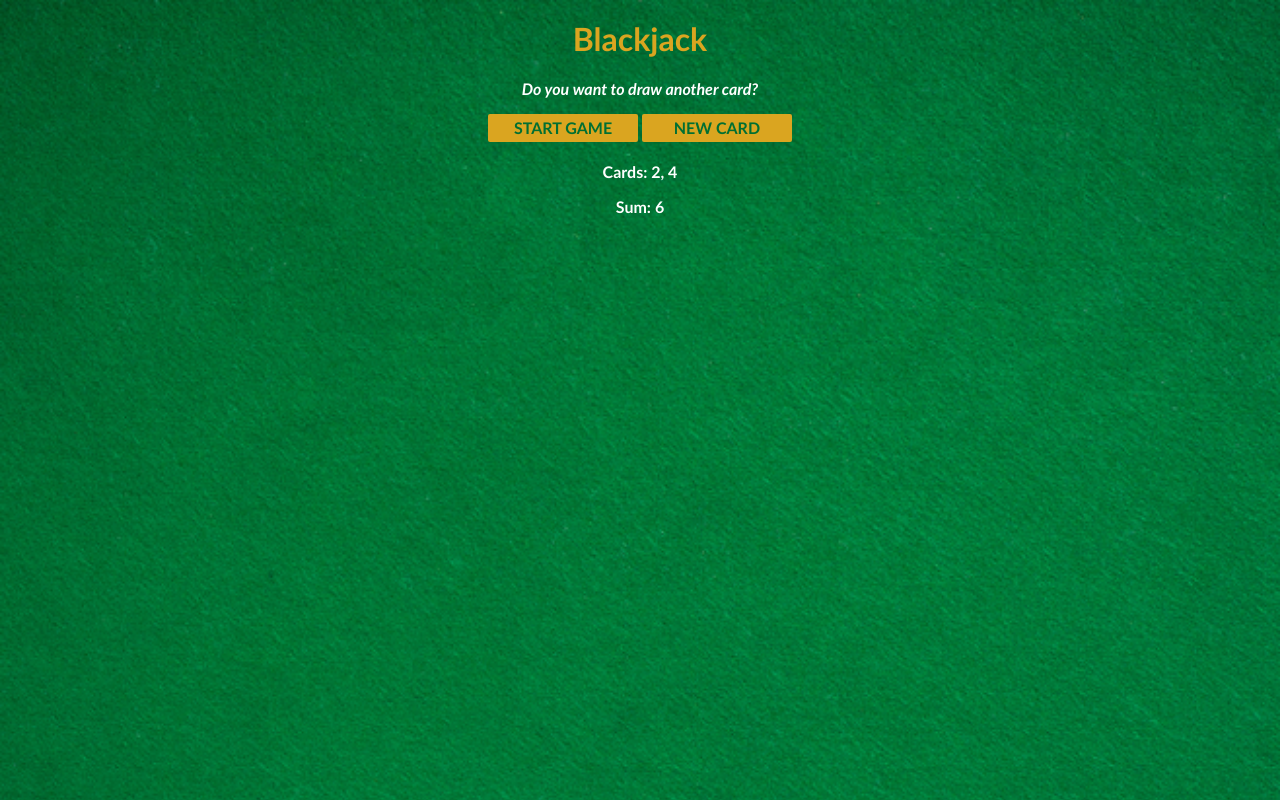
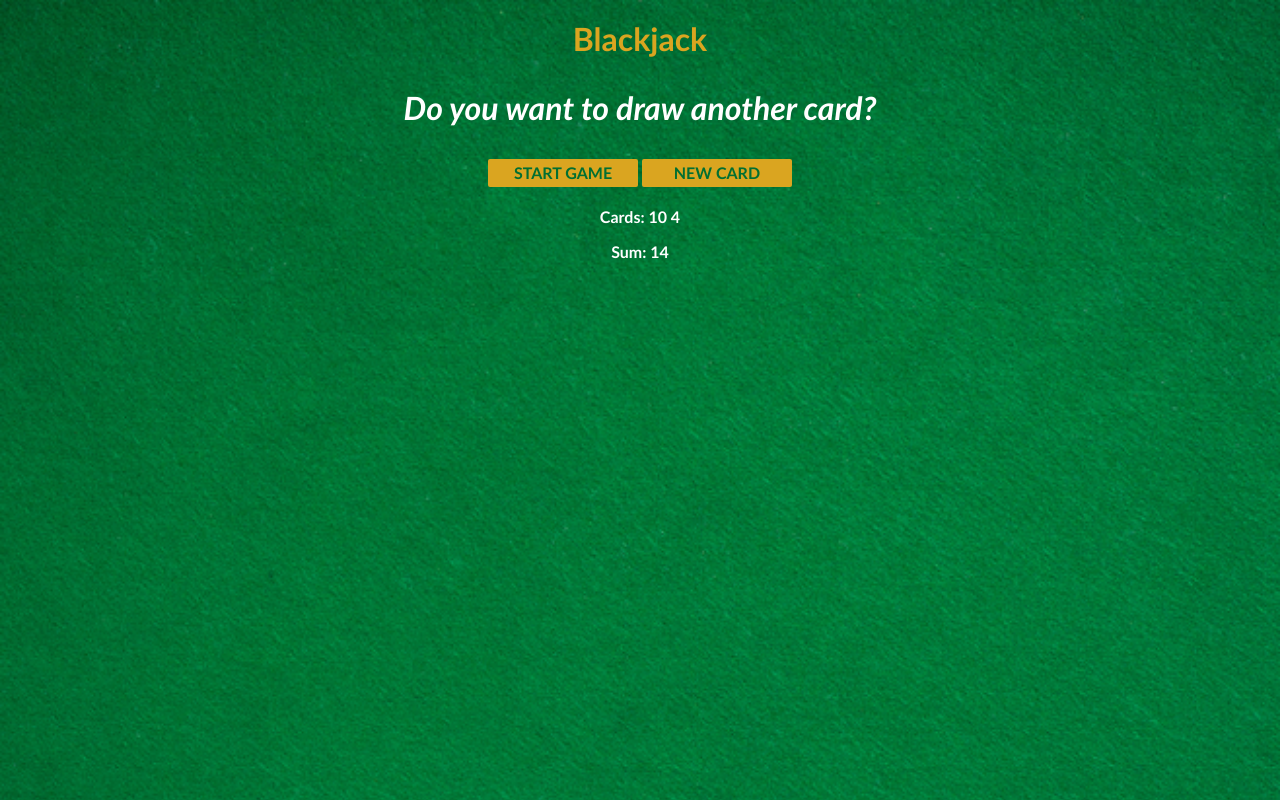
Before and after one commit to cstitches/blackjack, a plain HTML site: page index.html in a window 1280 px wide. Both pictures are taken after a click on the button "START GAME". Drawn offline with nearby package versions, Linux system fonts and the light colour scheme.

Commit message:
Add function to generate random card. Move variables determining starting hand to startGame function. Update newCard function to control when it can be used.

```diff
--- a/blackjack.js
+++ b/blackjack.js
@@ -1,4 +1,4 @@
-// HTML elements
+// VARIABLES: HTML ELEMENTS
 const messageEl = document.getElementById("message-el");
 const cardsEl = document.getElementById("cards-el");
 const sumEl = document.getElementById("sum-el");
@@ -6,42 +6,68 @@ const startBtn = document.getElementById("start-btn");
 const drawBtn = document.getElementById("draw-btn");
 
 
-// variables for hand
-let firstCard = 2;
-let secondCard = 4;
-let sum = firstCard + secondCard;
-
-// save state whether player has BJ
+// GLOBAL VARIABLES: INITIAL BEFORE GAME START
 let hasBlackjack = false;
-// save state whether player "alive"/in the game
-let isAlive = true;
-// status message to user after play
+let isAlive = false;
+let playerCards = [];
+let sum = "";
 let message = "";
 
 
+// FUNCTION: GENERATE A RANDOM CARD
+function getRandomCard() {
+    let randomCard = Math.floor(Math.random() * 13) + 1;
+    if (randomCard === 1) {
+        return 11;
+    } else if (randomCard > 11) {
+        return 10;
+    } else {
+        return randomCard;
+    }
+}
 
+// FUNCTION: START NEW ROUND
 function startGame() {
+    isAlive = true;
+    let firstCard = getRandomCard();
+    let secondCard = getRandomCard();
+    playerCards = [firstCard, secondCard];
+    sum = firstCard + secondCard;
     renderGame();
 }
 
+// FUNCTION: RENDER OUT GAME
+function renderGame() {
+    cardsEl.textContent = "";
+    for (let i = 0; i < playerCards.length; i++) {
+        cardsEl.textContent += playerCards[i] + " ";
+    };
+    sumEl.textContent = sum;
 
-function renderGame() {
-    cardsEl.textContent = `${firstCard}, ${secondCard}`;
-    sumEl.textContent = sum;
-    if (sum < 21) {
+    // evaluates player's hand for Blackjack, bust, or ability to hit
+    if (sum < 21 && isAlive === true) {
         message = "Do you want to draw another card?";
+        isAlive = true;
+        hasBlackjack = false;
     } else if (sum === 21) {
         message = "You've got Blackjack!";
         hasBlackjack = true;
     } else {
         message = "Sorry, you're out of the game.";
         isAlive = false;
+        hasBlackjack = false;
     }
     messageEl.textContent = message;
 }
 
+// FUNCTION: GENERATE A NEW CARD
 function newCard() {
-    let card = 5;
-    sum += card;
-    renderGame();
+    if (isAlive === true && hasBlackjack === false) {
+        let card = getRandomCard();
+        sum += card;
+        playerCards.push(card);
+        renderGame();
+    } else {
+        messageEl.textContent = "Start a new game."
+    }
 }
--- a/style.css
+++ b/style.css
@@ -1,12 +1,16 @@
 body {
-    font-family: 'Trebuchet MS', 'Lucida Sans Unicode', 'Lucida Grande', Arial, sans-serif;
+    max-height: 100vh;
+    /*background*/
     background-image: url("img/table.png");
     background-size: cover;
     background-attachment: fixed;
+    /*typography*/
+    color: white;
+    font-family: 'Trebuchet MS', 'Lucida Sans Unicode', 'Lucida Grande', Arial, sans-serif;
     font-weight: bold;
-    color: white;
     text-align: center;
 }
+
 
 h1 {
     color: goldenrod;
@@ -14,6 +18,7 @@ h1 {
 
 #message-el {
     font-style: italic;
+    font-size: 2rem;
 }
 
 button {
@@ -27,3 +32,16 @@ button {
     background: goldenrod;
     font-weight: bold;
 }
+
+
+/* styles for expanding scope of game later */
+/* #dealer-table, #player-table {
+    background: rgba(255, 255, 255, 0.25);
+    padding: 16px;
+    margin: 3rem 0;
+}
+
+.cards-table {
+    font-size: 3rem;
+    margin: 0px 0 10px;
+} */
```
Also changed, not shown: 1 other file.
